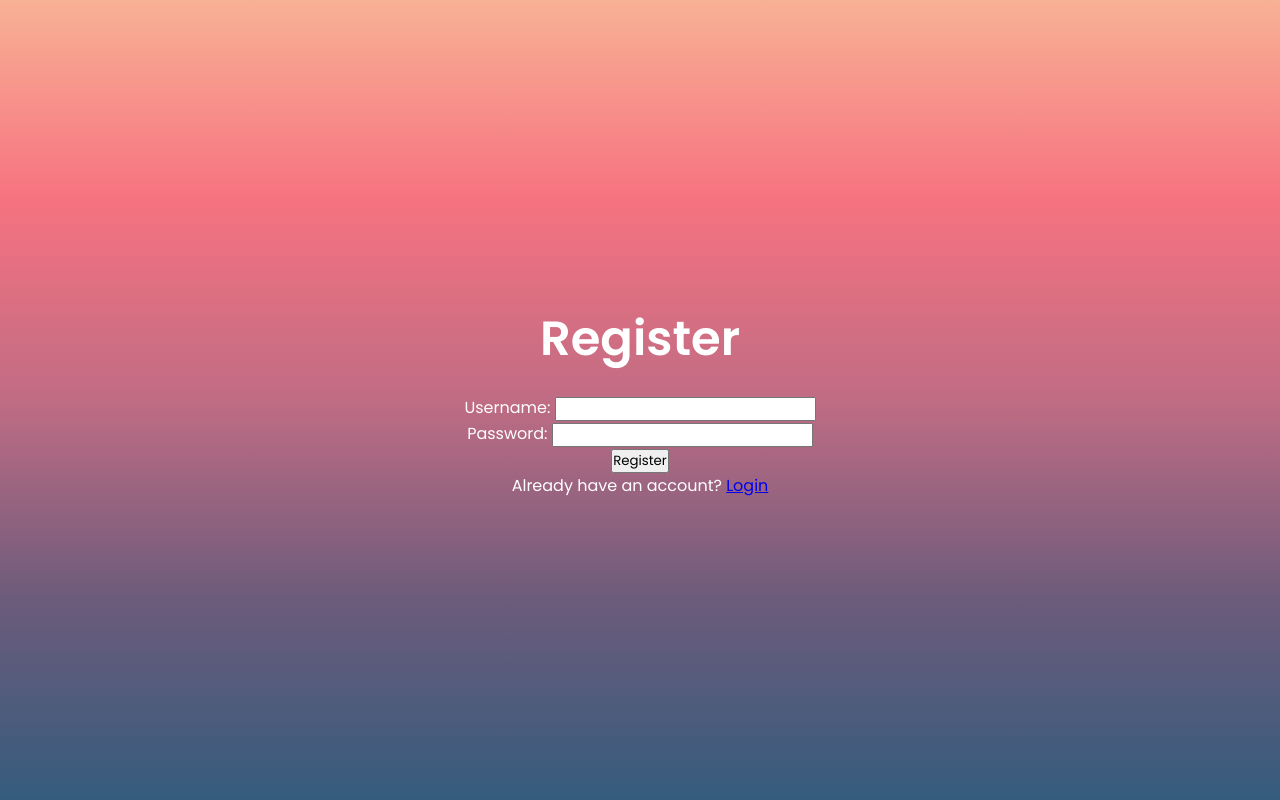
After one commit to BhavyaNallamilli/RunClubApp, a Flask app: page /register in a window 1280 px wide. The commit adds this page. Run offline with Flask 3, Linux system fonts and the light colour scheme; parts of the project's set-up code (start-up, migrations or seed data) failed here and were passed over.

Commit message:
login,register logic and readme file

```diff
--- a/app.py
+++ b/app.py
@@ -1,5 +1,6 @@
-from flask import Flask, render_template
+from flask import Flask, render_template, request,session,redirect,url_for,flash
 from flask_sqlalchemy import SQLAlchemy
+from werkzeug.security import generate_password_hash, check_password_hash
 import os
 
 app=Flask(__name__)
@@ -7,6 +8,18 @@ app=Flask(__name__)
 basedir = os.path.abspath(os.path.dirname(__file__))
 app.config['SQLALCHEMY_DATABASE_URI'] = 'sqlite:///' + os.path.join(basedir, 'runclub.db')
 db = SQLAlchemy(app)
+
+app.config['SECRET_KEY']='ecd3ab359dcce6b999c1c63981703a3d'
+
+class User(db.Model):
+    id=db.Column(db.Integer, primary_key=True)
+    username=db.Column(db.String(80), unique=True, nullable=False)
+    password_hash=db.Column(db.String(120),nullable=False)
+    def set_password(self,password):
+        self.password_hash=generate_password_hash(password)
+
+    def check_password(self,password):
+        return check_password_hash(self.password_hash,password)
 
 class Profile(db.Model):
     id=db.Column(db.Integer, primary_key=True)
@@ -73,10 +86,46 @@ class Gallery(db.Model):
 # }
 
 
+@app.route("/login",methods=['GET','POST'])
+def login():
+    if request.method=='POST':
+        username = request.form.get('username')
+        password = request.form.get('password')
+
+        user=User.query.filter_by(username=username).first()
+
+        if user and user.check_password(password):
+            session['username'] = username  # Store username in session
+            return redirect(url_for('home'))
+        else:
+            error='Invalid credentials'
+            return render_template('login.html',error=error)
+    return render_template('login.html')
+
+@app.route('/register', methods=['GET', 'POST'])
+def register():
+    if request.method == 'POST':
+        username = request.form['username']
+        password = request.form['password']
+
+        if User.query.filter_by(username=username).first():
+            flash('Username already exists', 'error')  # Display error message
+            return render_template('register.html')
+
+        new_user = User(username=username)
+        new_user.set_password(password)
+        db.session.add(new_user)
+        db.session.commit()
+
+        flash('Registration successful! Please log in.', 'success') # Display success message
+        return redirect(url_for('login'))
+
+    return render_template('register.html')
 
 @app.route("/")
 def home():
     return render_template("home.html")
+
 
 @app.route("/profile")
 def profile_page():
@@ -156,9 +205,16 @@ if __name__=='__main__':
                 image_files = [f for f in os.listdir(category_path) if f.lower().endswith(image_extensions)]
 
                 for image in image_files:
-                    image_path_db = os.path.join('static','gallery', category_folder, image)
+                    image_path_db = f'gallery/{category_folder}/{image}'
                     new_gallery = Gallery(category=category_db, image_path=image_path_db)
                     db.session.add(new_gallery)
 
         db.session.commit()
     app.run(debug=True)
+
+
+
+
+import secrets
+secret_key = secrets.token_hex(16)  # Generate a 32-character hex key
+print(secret_key)  # Copy this key
--- a/templates/home.html
+++ b/templates/home.html
@@ -20,6 +20,7 @@
             <li><a href="/events">Events</a></li>
             <li><a href="/sports">Sports</a></li>
             <li><a href="/gallery">Gallery</a></li>
+            <li><a href="/tracker">Tracker</a></li>
         </ul>
     </div>
 
--- a/templates/profile.html
+++ b/templates/profile.html
@@ -3,12 +3,14 @@
 <head>
     <title>Run Club</title>
     <link rel="stylesheet" href="{{ url_for('static', filename='style.css') }}">
+    <link rel="stylesheet" href="https://cdnjs.cloudflare.com/ajax/libs/font-awesome/6.0.0/css/all.min.css">
+
 </head>
 <body>
-    <h1>Profile</h1>
     <a href='/' class='back-arrow'>
         <i class="fa-solid fa-arrow-left"></i>
     </a>
+    <h1>Profile</h1>
     <img src="{{profile.photo}}" alt="Profile Photo" width="100">
     <p>Name: {{ profile.name }}</p>
     <p>DOB: {{ profile.dob }}</p>
--- /dev/null
+++ b/templates/register.html
@@ -0,0 +1,26 @@
+<!DOCTYPE html>
+<html>
+<head>
+    <title>Register</title>
+    <link rel="stylesheet" href="{{ url_for('static', filename='style.css') }}">
+</head>
+<body>
+    <div class="login-container">
+        <h1>Register</h1>
+        <div class="login-form">
+            <form method="POST" action="/register">
+                <div class="form-group">
+                    <label for="username">Username:</label>
+                    <input type="text" id="username" name="username" required>
+                </div>
+                <div class="form-group">
+                    <label for="password">Password:</label>
+                    <input type="password" id="password" name="password" required>
+                </div>
+                 <button type="submit">Register</button>
+            </form>
+            <p>Already have an account? <a href="/login">Login</a></p>
+        </div>
+    </div>
+</body>
+</html>
--- a/templates/runs.html
+++ b/templates/runs.html
@@ -17,6 +17,7 @@
         <span class="tooltip">Profile</span>
     </a>
     <h1>Runs</h1>
+
     <div class="runs-container">
         {% for run in runs %}
             <div class="run-box">
```
Also changed, not shown: static/style.css (+47 -10 lines), templates/gallery.html (+14 -6 lines), templates/login.html (added, +27 -0 lines), README.md, templates/tracker.html (added).
